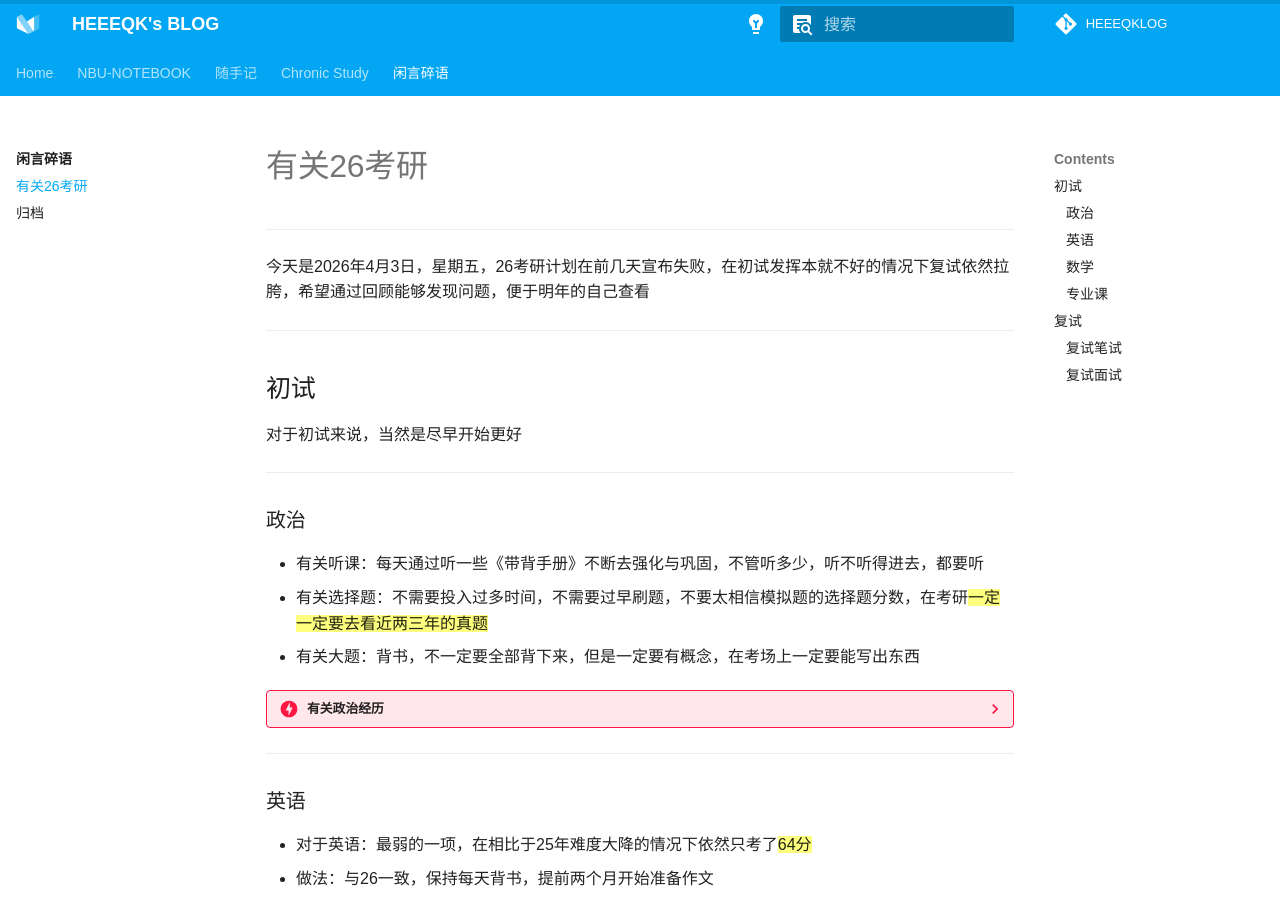
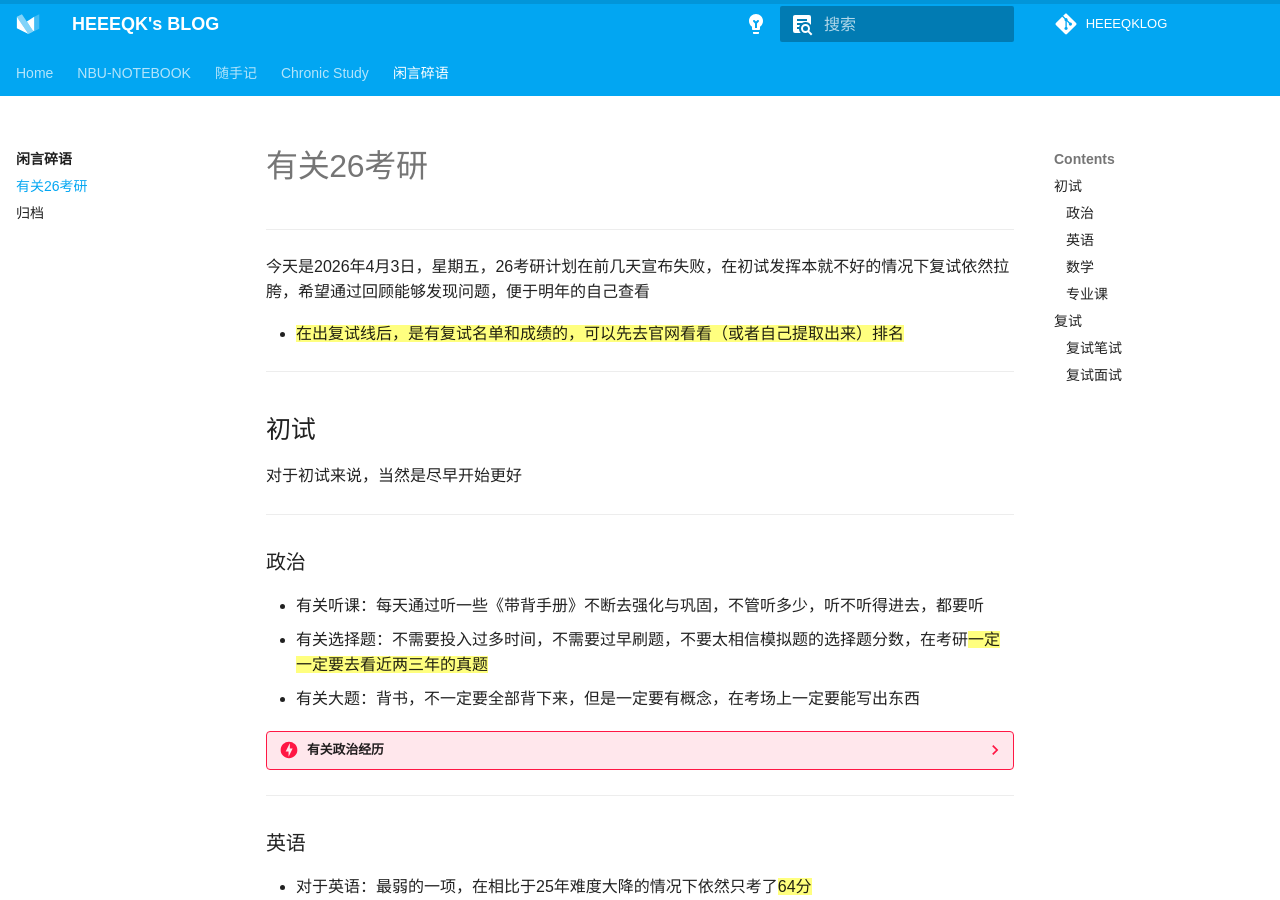
Before and after one commit to HEEEQK/HEEEQK.github.io, an MkDocs documentation site: the page built from docs/blog/xidianfushi26/index.md, in a window 1280 px wide and 900 px high. Built offline with MkDocs 1.6.1 and Material for MkDocs 9.7.7, drawn with Linux system fonts in a browser that asks for light colours; some web fonts are replaced; comment, search, counter and statistics services are not loaded.

Commit message:
26复试

```diff
--- a/docs/blog/xidianfushi26/index.md
+++ b/docs/blog/xidianfushi26/index.md
@@ -9,6 +9,8 @@
 
 
 今天是2026年4月3日，星期五，26考研计划在前几天宣布失败，在初试发挥本就不好的情况下复试依然拉胯，希望通过回顾能够发现问题，便于明年的自己查看
+
+- {==在出复试线后，是有复试名单和成绩的，可以先去官网看看（或者自己提取出来）排名==}
 
 ---
 
```
